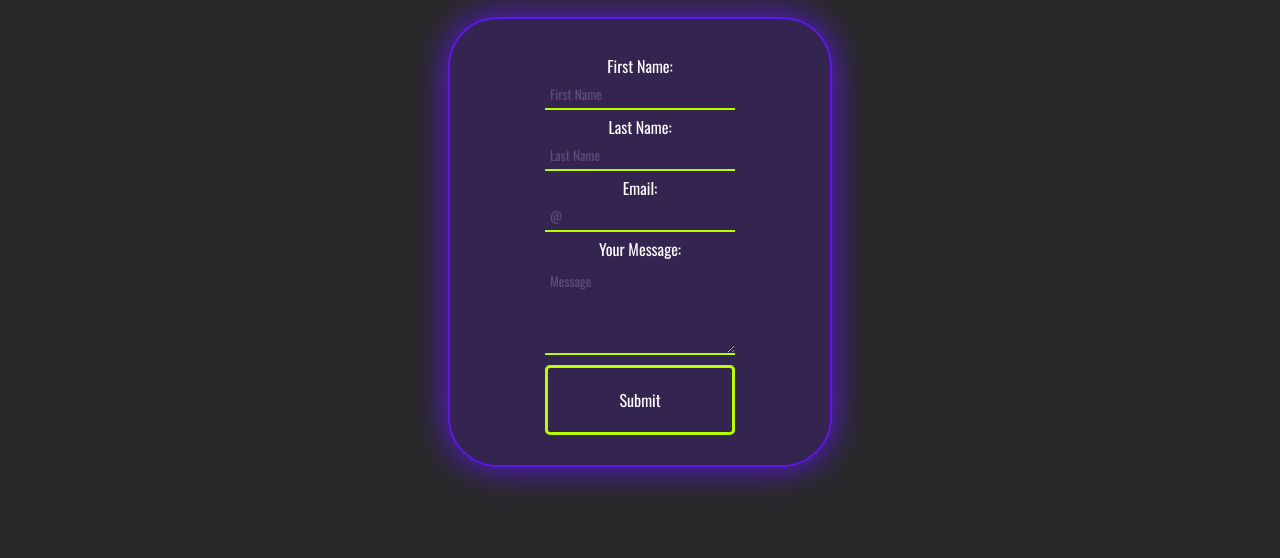
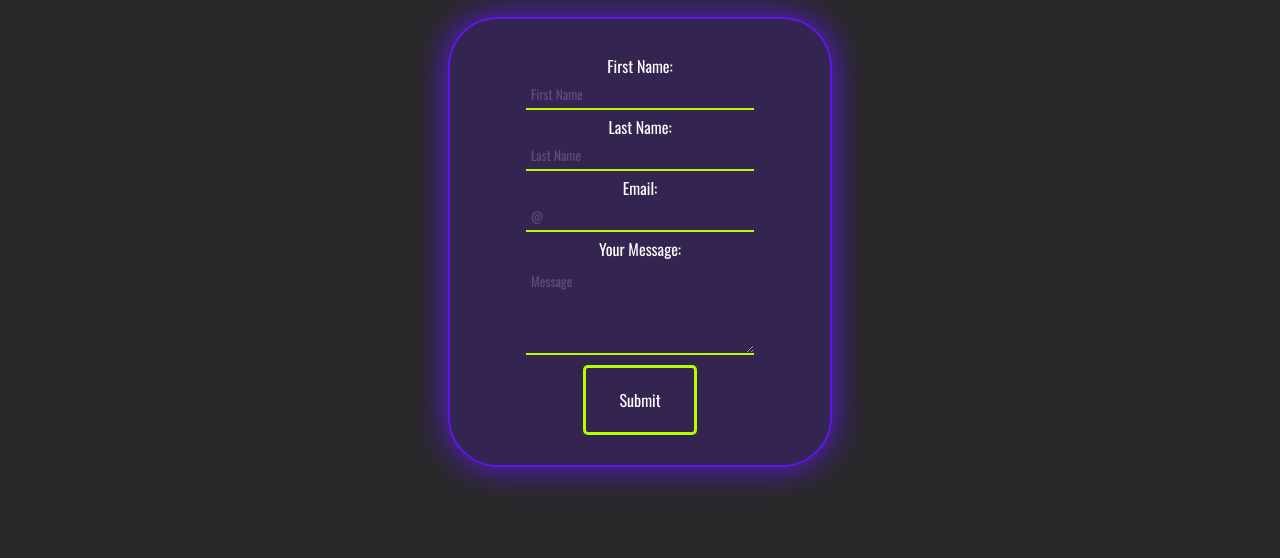
Before and after one commit to Roquemn/Roquemn.github.io, a plain HTML site: page contact.html in a window 1280 px wide. Shown: the part 242-800 px from the top of the page. Drawn offline with nearby package versions, Linux system fonts and the light colour scheme.

Commit message:
modified button on contact form

```diff
--- a/css/style.css
+++ b/css/style.css
@@ -171,12 +171,16 @@ form {
 
 input,
 label,
-textarea,
+textarea {
+  margin: auto;
+  width: 60%;
+  border: none;
+  padding: 0.5rem;
+}
+
 button {
   margin: auto;
-  width: 50%;
-  border: none;
-  padding: 0.5rem;
+  width: 30%;
 }
 
 input, textarea{
```
